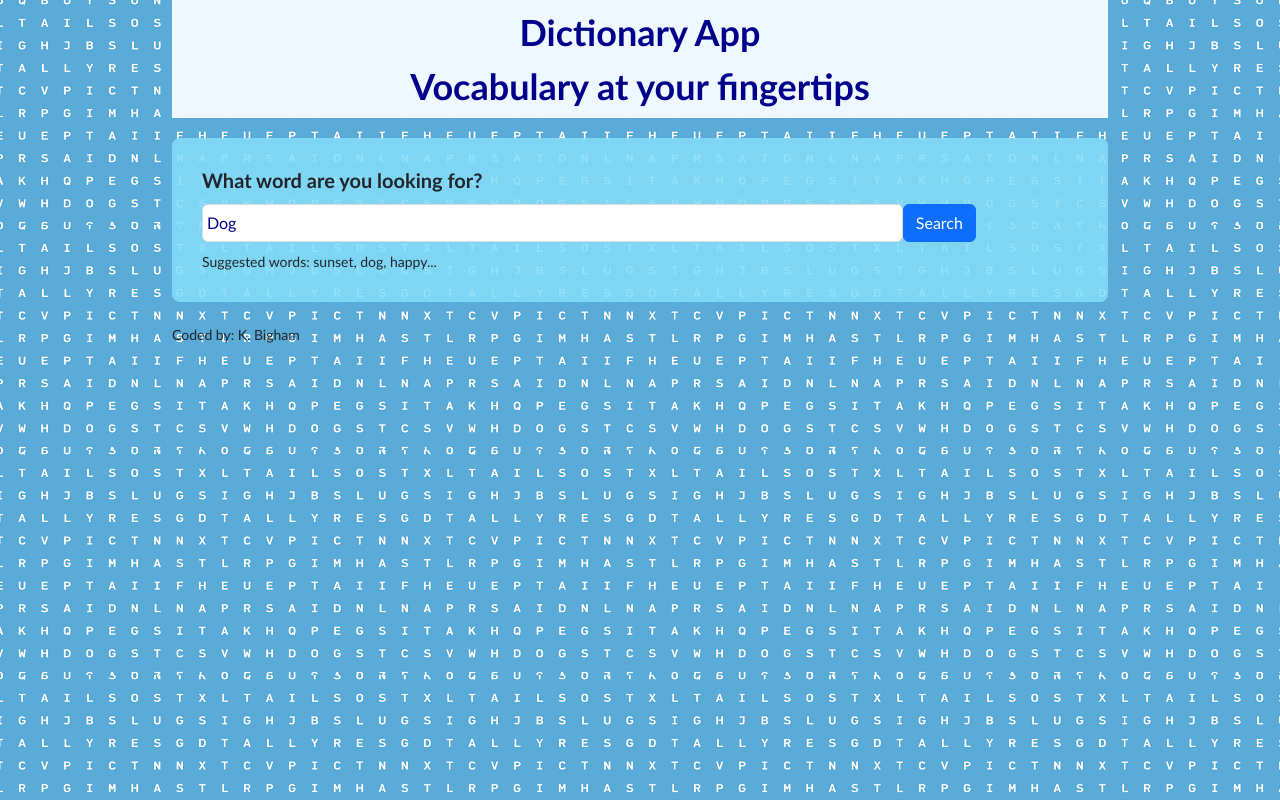
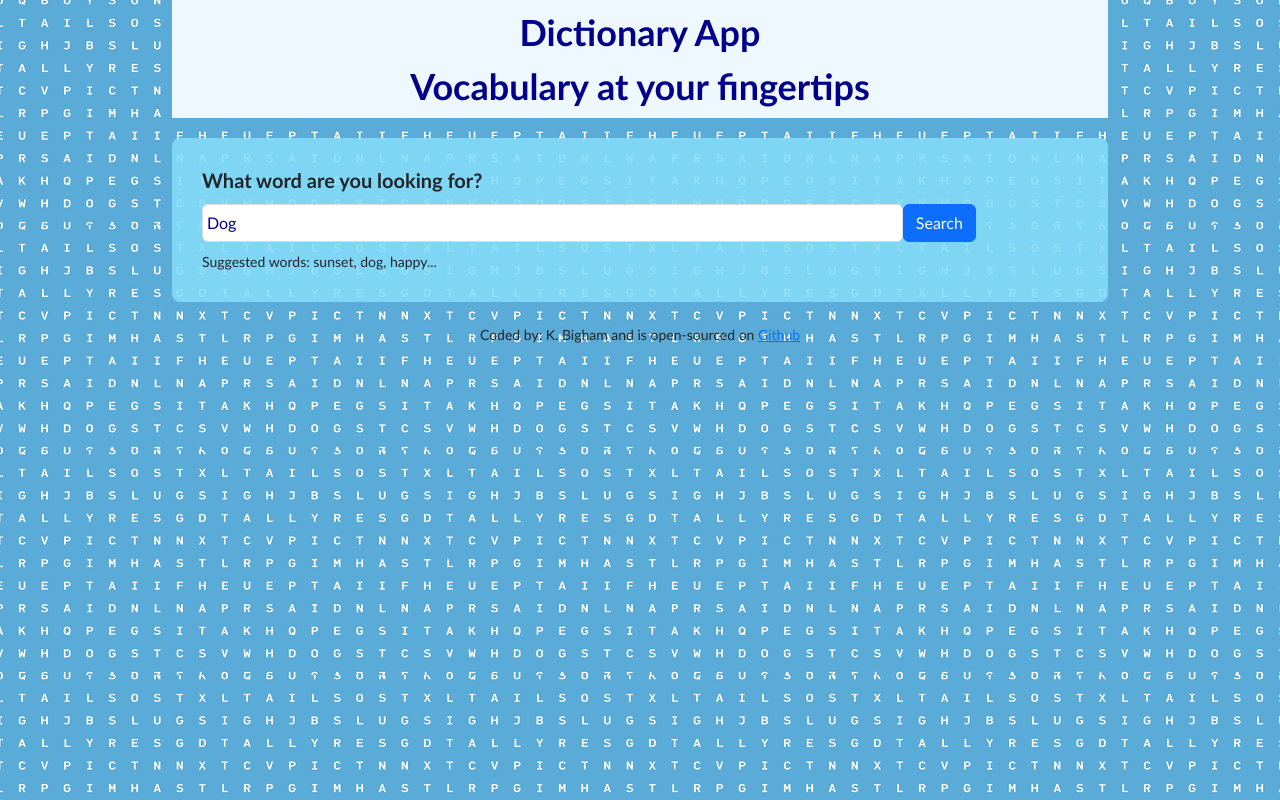
Before and after one commit to BighamK/kb-dictionary-app, a React (Create React App) app: page / in a window 1280 px wide. Built offline with nearby package versions, Linux system fonts and the light colour scheme; no server answers.

Commit message:
Update footer

```diff
--- a/src/App.css
+++ b/src/App.css
@@ -16,3 +16,7 @@ body {
   padding: 5px;
   background-color: aliceblue;
 }
+
+.App .Footer {
+
+}
--- a/src/App.js
+++ b/src/App.js
@@ -12,7 +12,16 @@ export default function App() {
       <Dictionary defaultKeyword="Dog" />
     </main>
 
-      <footer className="App-footer"><small>Coded by: K. Bigham</small> </footer>
+      <footer className="Footer text-center"><small>Coded by: K. Bigham
+
+           and is open-sourced on{" "}
+          <a
+            href="https://github.com/BighamK/kb-dictionary-app"
+            target="_blank" rel="noreferrer"
+          >
+            Github
+          </a>{" "}</small>
+          </footer>
     </div>
     </div>
   );
```
